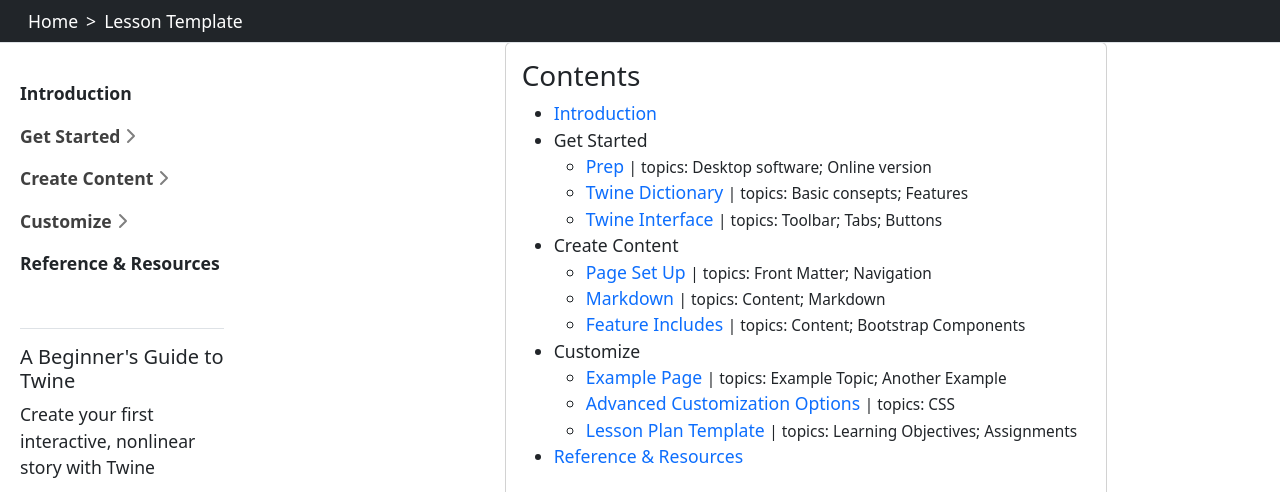
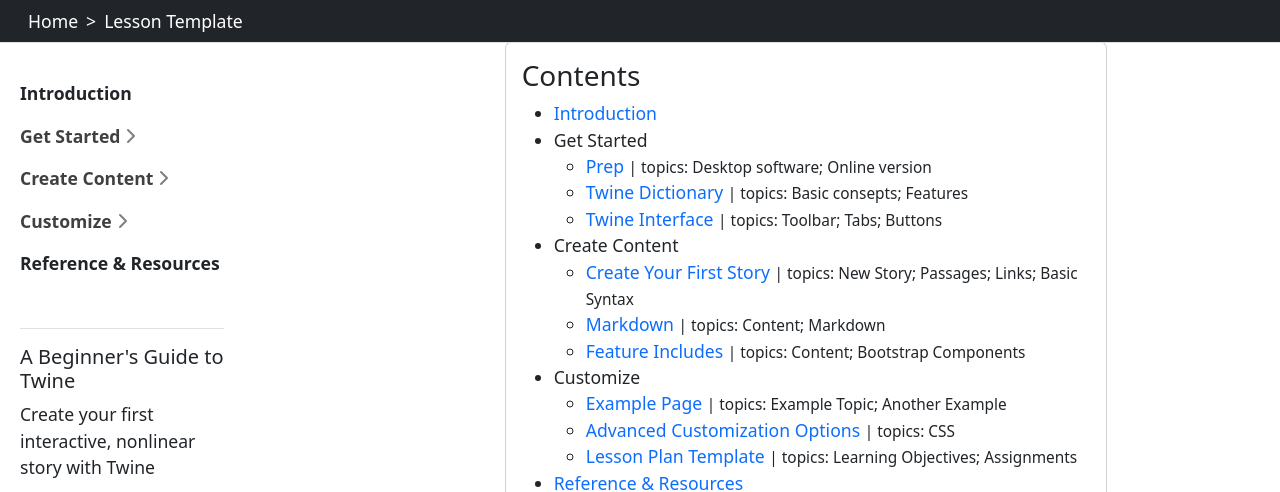
Before and after one commit to YBCGitHubby/TwineToolGuide, a Jekyll site: the page built from index.md, in a window 1280 px wide and 900 px high, scrolled down 760 px, cut to the strip 0-492 px from the top of the window. Built offline with Jekyll 4.4.1, drawn with Linux system fonts in a browser that asks for light colours; part of the change alters nothing that is shown.

Commit message:
Update pages.md

````diff
--- a/content/docs/pages.md
+++ b/content/docs/pages.md
@@ -1,69 +1,88 @@
 ---
 section_id: Create Content
 nav_order: 3
-title: Page Set Up
-topics: Front Matter; Navigation
+title: Create Your First Story
+topics: New Story; Passages; Links; Basic Syntax
 ---
 
-Content pages are written in markdown and can be enhanced using Liquid includes that are packaged with the template.
-Start by editing the examples or creating new files in the "content" folder.
+{% include video-embed.html youtubeid="moJgWrD6dwgdtNHIgcI2nY" caption="Create a Basic Story with Twine" %}
 
-Each content page will be one file inside the "content" folder of your project.
-The page *stubs* have the extension `.md` (meaning Markdown) and can be organized further into folders inside the "content" folder if desired.
+#### STEP 1
+Open Twine and click +New button under Story tab. Enter a name for your story. Click Create button.
 
-## Front Matter
+{% include figure.html img="Create a new story.jpg" alt="New Story" caption="Click +New and name your story!" width="100%" %}
 
-Each content page requires "YAML front matter" at the top of the file.
-This information is used to configure the page and navigation added to the site's sidebar.
+#### STEP 2
+Once you create your story, Twine will open the Story Map screen to create passages and links. Every new story starts with a single passage which appears on the Story Map as a square with a green rocket icon attached to it. When you double click on it, Twine opens a dialogue box to edit the passage.
 
-Use these values:
+Enter your initial content of your story into the passage editor.
 
-- `title:` (required) value will appear as the H1 header at the top of the page and in navigation links.
-- `nav:` use nav only if you would like a value different than the title to appear in the sidebar navigation (optional, this can be helpful if you want to use a shorter title in the nav).
-- `topics:` will appear as a small feature below the title (optional). These can serve as keywords to help your readers understand the focus of the section.
-- `description:` will appear as an indented text block below the title (optional). This gives you a chance to summarize the section contents.
-- `youtubeid:` will add an YouTube video embed (optional). Find the id in the YouTube link. For example, in `https://youtu.be/moJgWrD6dwg` or `https://www.youtube.com/watch?v=moJgWrD6dwg` the youtubeid is `moJgWrD6dwg`.
-- Alternatively, if you don't want these features to appear on the page, you can over ride the layout by adding `layout:`  with the option `sidebar`, `page`, or `default`.
+{% capture text %}You find yourself in a room with two doors.
+{% endcapture %}
 
-The sidebar navigation is set up using further front matter values following these rules:
+{% include figure.html img="Creating first passage.jpg" alt="First passage" caption="Use passage editor to enter your content." width="100%" %}
 
-- **Individual listing:** To list a page in the nav individually, add `nav_order` to the front matter of a content page. e.g. `nav_order: 1`. Do *not* include `section_id` or `section` in the front matter.
-- **Section dropdown:** To create a "section" drop down, on the first content page of the section, add `nav_order` and `section_id` to the front matter. The value of `section_id` will be displayed as the label for the section drop down. e.g. `section_id: Workshop Prep`. The page's title will be listed as the first item in the section dropdown.
-- **Section pages:** To add additional pages to the section dropdown, add `section` and `nav_order` to the front matter of a markdown file. The value of `section` must match a `section_id` set up on another markdown file. The page's title will appear under the corresponding section dropdown. The pages in the section will sort according to `nav_order` within the section--however, the page that sets up the section (with `section_id`) will always be listed first.
+#### STEP 3
+Add Links. Use double square brackets ([[ ]]) to create a link to another passage.
 
-Note:
+{% capture text %}You find yourself in a room with two doors.
+[[Go through the left door]]
+[[Go through the right door]]
+{% capture text %}
 
-- The nav listings (individual pages and sections) will be sorted by the value of `nav_order`.
-- If a markdown stub does not have `nav_order` *or* `section` in the front matter, the page will **not** appear anywhere in the navigation. Occasionally you might want to create pages that aren't linked in the nav, just be sure to link to them from somewhere else!
-- The values of `section_id` / `section` should be unique. If you create multiple sections with the same name, the nav won't work as expected!
+The text "Go through the left door" and "Go through the right door" are clickable links that will lead to new passages when clicked.
 
-### Example Front Matter
+{% include figure.html img="Creating passage 02.jpg" alt="Add Links" width="100%" %}
 
-Individual listing:
+The pipe (|) can be used to rename the link.
 
-```
----
-nav_order: 1
-title: Introduction
----
-```
+{% capture text %} You find yourself in a room with two doors.
+[[Go through the left door.|Left Door]]
+[[Go through the right door.|Right Door]]
+{% capture text %}
 
-Section lead:
+In this example, "Go through the left door" and "Go through the right door" are clickable links. The text after the pipe (|) is the displayed link text, and the text before the pipe is the name of the passage to which the link leads.
 
-```
----
-section_id: Getting Started
-nav_order: 3
-title: Install Twine or Use Online
----
-```
+{% include figure.html img="Creating passage-pipe.jpg" alt="Rename links" width="100%" %}
 
-Section content:
+#### STEP 4
+Create Linked Passages: Double click on the newly appeared passages on the Story Map to open the passage editor and enter:
 
-```
----
-section: Getting Started
-nav_order: 2
-title: Configure Git
----
-```
+{% capture text %}You enter a garden with colorful flowers.
+[[Explore the garden.|Explore Garden]]
+{% endcapture %}
+{% include card.html text=text header="For (Left Door)"}
+
+{% capture text %}You find a dark cave.
+[[Enter the cave.|Dark Cave]]
+{% endcapture %}
+{% include card.html text=text header="For (Right Door)"}
+
+Here, the "(Go through the left Door)" and "(Right Door)" passages are linked to from the previous passage. The links take the reader to different parts of the story based on their choices.
+
+#### STEP 5
+Continue creating linked passages to build the branching structure of your narrative.
+For (Explore Garden)
+
+As you walk through the garden, you find a hidden treasure.
+[[Take the treasure.|Treasure]]
+
+For(Dark Cave)
+
+Inside the cave, you encounter a dragon.
+[[Confront the dragon.|Confront Dragon]]
+The link texts are customized for clarity, but the passage names remain distinct. Your can give the same name to different passages.
+STEP 6. Add Endings or Further Links: Conclude your story or provide further choices in linked passages.
+For (Treasure)
+
+Congratulations! You found the treasure and completed the adventure.
+[[Restart]]
+
+For (Confront Dragon)
+
+The dragon breathes fire, and your journey comes to an end.
+[[Restart]]
+In these examples, "Restart" is the displayed link text leading to the "Start" passage.
+STEP 7. Rename your starting passage as “Start” to link it to the last passage. Open the passge editor for the starting passage by double clicking on it. Then use Rename button to change the name of the passage.
+IMAGE
+https://www.youtube.com/watch?v=dtNHIgcI2nY
````
